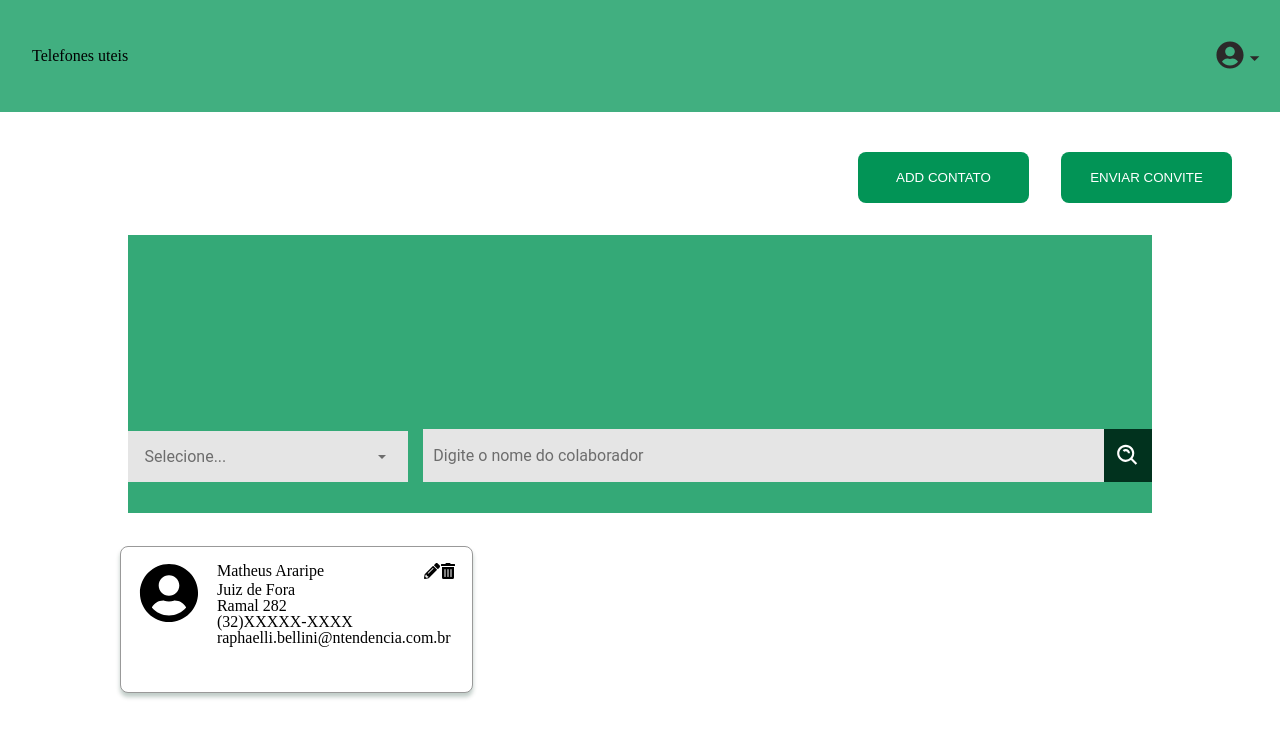
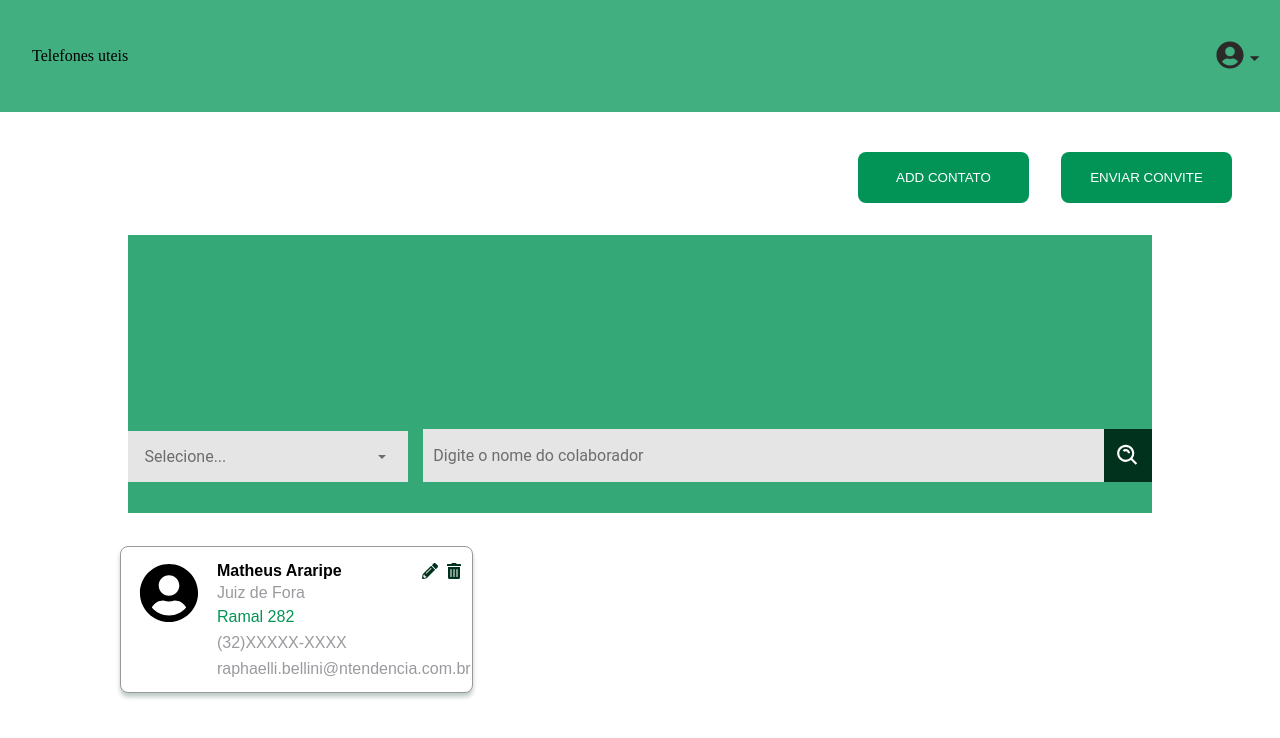
Before and after one commit to MatheusAraripe/desafio-anova, a React (Vite) app: page / in a window 1280 px wide. Shown: the top 738 px of the page. Built offline with nearby package versions, Linux system fonts and the light colour scheme; sample sign-in values are in the browser's storage.

Commit message:
feat: adição de css ao card

```diff
--- a/src/components/UserCard.jsx
+++ b/src/components/UserCard.jsx
@@ -14,8 +14,8 @@ function UserCard() {
                     Matheus Araripe
                 </h2>
                 <div className="interactive-icons">
-                    <FaPencilAlt />
-                    <FaTrashAlt />
+                    <FaPencilAlt className='interactive-icon'/>
+                    <FaTrashAlt className='interactive-icon'/>
                 </div>
             </div>
             <div className="card-content">
--- a/src/styles/user_card.scss
+++ b/src/styles/user_card.scss
@@ -22,7 +22,6 @@
     margin-left: 16px;
     margin-right: 16px;
     width: 100%;
-
 }
 
 .user-image-icon{
@@ -34,3 +33,48 @@
     display: flex;
     justify-content: space-between;
 }
+
+.user-name{
+    font-family: 'Arial';
+    font-style: normal;
+    font-weight: 700;
+    font-size: 16px;
+}
+
+.interactive-icon{
+    margin-right: 8.38px;
+    color: $btn-green;
+}
+
+.card-content{
+    margin-top: 4px;
+    font-family: 'Arial';
+    font-style: normal;
+    font-weight: 400;
+    font-size: 16px;
+    line-height: 18px;
+}
+
+.user-unidade{
+    line-height: 14px;
+    color: #07020D;
+    opacity: 0.4;
+}
+
+.user-ramal{
+    margin-top: 8px;
+    color: #029456;
+}
+
+.user-tel{
+    margin-top: 8px;
+    color: #07020D;
+    opacity: 0.4;
+}
+
+.user-email{
+    line-height: 18px;
+    color: #07020D;
+    margin-top: 8px;
+    opacity: 0.4;
+}
```
